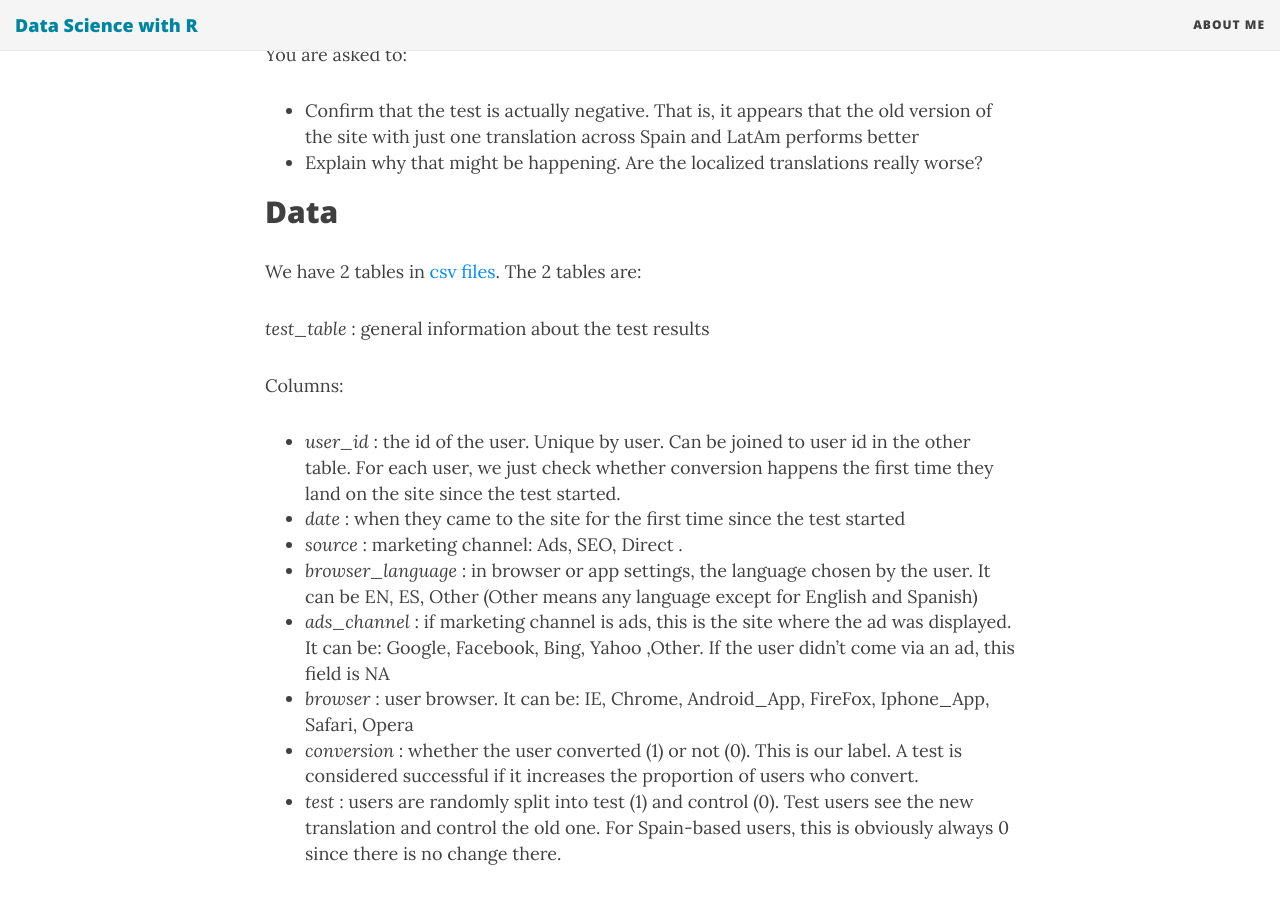
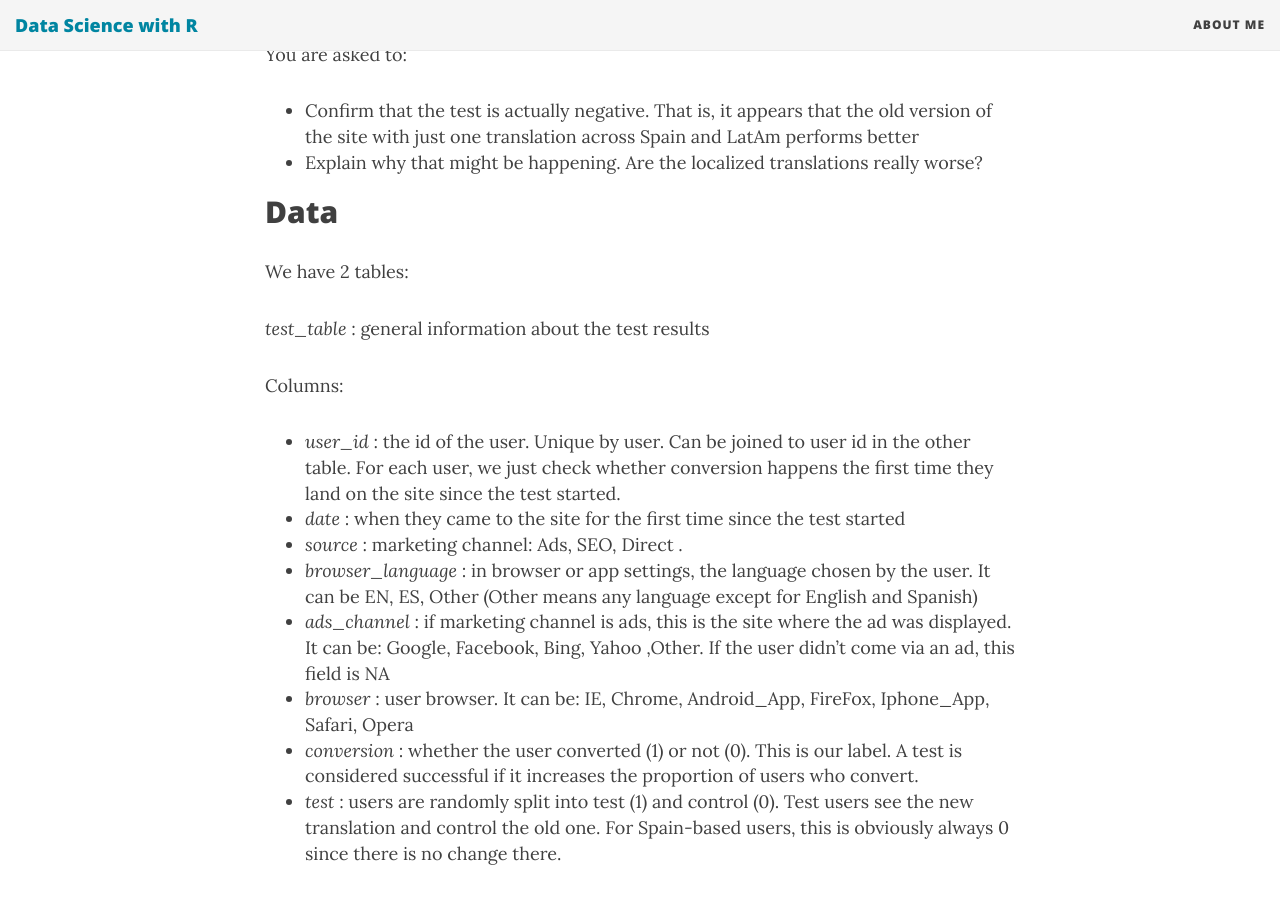
Before and after one commit to sabman83/data-analysis, a Jekyll site: the page built from _posts/2016-12-05-spanish-translation.md, in a window 1280 px wide and 900 px high, scrolled down 922 px. Built offline with Jekyll 4.4.1, drawn with Linux system fonts in a browser that asks for light colours; nearby versions of some CDN libraries.

Commit message:
Removed Data files from posts

```diff
--- a/_posts/2016-12-05-spanish-translation.md
+++ b/_posts/2016-12-05-spanish-translation.md
@@ -30,7 +30,7 @@ You are asked to:
 * Explain why that might be happening. Are the localized translations really worse?
 
 ## Data
-We have 2 tables in [csv files](https://github.com/sabman83/data-analysis/tree/master/spanish-translation/data). The 2 tables are:
+We have 2 tables:
 
 *test_table* : general information about the test results
 
```
Also changed, not shown: _posts/2016-11-28-conversion-rate.md (+0 -2 lines).
